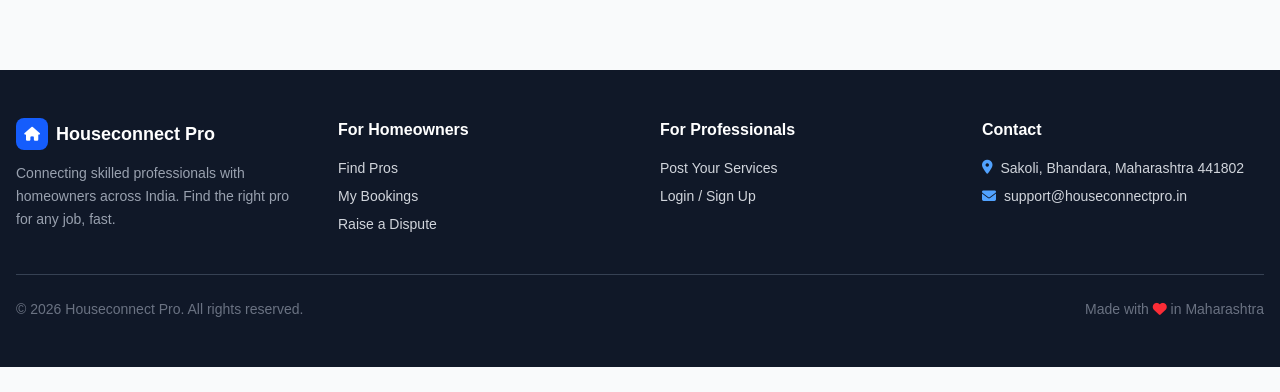
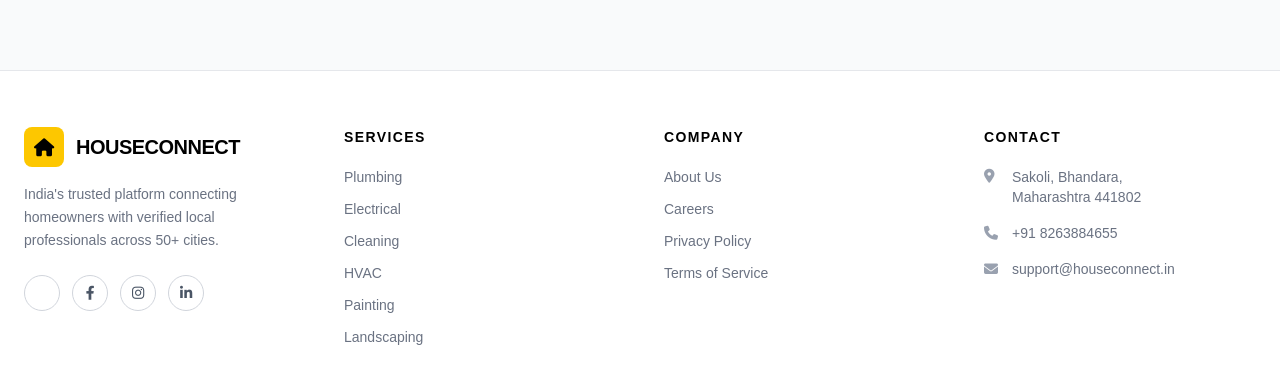
Before and after one commit to JVP008/PIH2026_NodeX, a Next.js app: page /contractors in a window 1280 px wide. Shown: the part 560-952 px from the top of the page. Before the commit the page ends 927 px from the top, so only its background shows below. Built offline with nearby package versions, Linux system fonts and the light colour scheme; no server answers; the database is empty.

Commit message:
feat: redesign footer with logo, socials, services, company, contact columns and dashed copyright bar

```diff
--- a/components/Footer.tsx
+++ b/components/Footer.tsx
@@ -2,63 +2,86 @@ import Link from 'next/link';
 
 export default function Footer() {
     return (
-        <footer className="bg-gray-900 text-gray-300 mt-20">
-            <div className="max-w-7xl mx-auto px-4 py-12">
-                <div className="grid grid-cols-1 md:grid-cols-4 gap-10 mb-10">
+        <footer className="bg-white border-t border-gray-200 mt-20">
+            <div className="max-w-7xl mx-auto px-6 py-14">
+                <div className="grid grid-cols-1 md:grid-cols-4 gap-12">
 
-                    {/* Brand */}
-                    <div className="md:col-span-1">
-                        <div className="flex items-center gap-2 mb-3">
-                            <div className="w-8 h-8 bg-blue-600 rounded-lg flex items-center justify-center">
-                                <i className="fas fa-home text-white text-sm"></i>
+                    {/* Brand + Socials */}
+                    <div>
+                        <div className="flex items-center gap-3 mb-4">
+                            <div className="w-10 h-10 bg-yellow-400 rounded-lg flex items-center justify-center">
+                                <i className="fas fa-home text-black text-lg"></i>
                             </div>
-                            <span className="text-white font-bold text-lg">Houseconnect Pro</span>
+                            <span className="text-black font-black text-xl tracking-tight uppercase">Houseconnect</span>
                         </div>
-                        <p className="text-sm text-gray-400 leading-relaxed">
-                            Connecting skilled professionals with homeowners across India. Find the right pro for any job, fast.
+                        <p className="text-gray-500 text-sm leading-relaxed mb-6">
+                            India&apos;s trusted platform connecting homeowners with verified local professionals across 50+ cities.
                         </p>
+                        <div className="flex items-center gap-3">
+                            <a href="#" aria-label="X / Twitter" className="w-9 h-9 rounded-full border border-gray-300 flex items-center justify-center text-gray-600 hover:border-black hover:text-black transition">
+                                <i className="fab fa-x-twitter text-sm"></i>
+                            </a>
+                            <a href="#" aria-label="Facebook" className="w-9 h-9 rounded-full border border-gray-300 flex items-center justify-center text-gray-600 hover:border-blue-600 hover:text-blue-600 transition">
+                                <i className="fab fa-facebook-f text-sm"></i>
+                            </a>
+                            <a href="#" aria-label="Instagram" className="w-9 h-9 rounded-full border border-gray-300 flex items-center justify-center text-gray-600 hover:border-pink-500 hover:text-pink-500 transition">
+                                <i className="fab fa-instagram text-sm"></i>
+                            </a>
+                            <a href="#" aria-label="LinkedIn" className="w-9 h-9 rounded-full border border-gray-300 flex items-center justify-center text-gray-600 hover:border-blue-700 hover:text-blue-700 transition">
+                                <i className="fab fa-linkedin-in text-sm"></i>
+                            </a>
+                        </div>
                     </div>
 
-                    {/* Homeowners */}
+                    {/* Services */}
                     <div>
-                        <h4 className="text-white font-semibold mb-4">For Homeowners</h4>
-                        <ul className="space-y-2 text-sm">
-                            <li><Link href="/contractors" className="hover:text-white transition">Find Pros</Link></li>
-                            <li><Link href="/bookings" className="hover:text-white transition">My Bookings</Link></li>
-                            <li><Link href="/disputes" className="hover:text-white transition">Raise a Dispute</Link></li>
+                        <h4 className="text-black font-bold text-sm uppercase tracking-widest mb-5">Services</h4>
+                        <ul className="space-y-3 text-sm text-gray-500">
+                            <li><Link href="/contractors?service=Plumbing" className="hover:text-black transition">Plumbing</Link></li>
+                            <li><Link href="/contractors?service=Electrical" className="hover:text-black transition">Electrical</Link></li>
+                            <li><Link href="/contractors?service=Cleaning" className="hover:text-black transition">Cleaning</Link></li>
+                            <li><Link href="/contractors?service=HVAC" className="hover:text-black transition">HVAC</Link></li>
+                            <li><Link href="/contractors?service=Painting" className="hover:text-black transition">Painting</Link></li>
+                            <li><Link href="/contractors?service=Landscaping" className="hover:text-black transition">Landscaping</Link></li>
                         </ul>
                     </div>
 
-                    {/* Professionals */}
+                    {/* Company */}
                     <div>
-                        <h4 className="text-white font-semibold mb-4">For Professionals</h4>
-                        <ul className="space-y-2 text-sm">
-                            <li><Link href="/post-job" className="hover:text-white transition">Post Your Services</Link></li>
-                            <li><Link href="/login" className="hover:text-white transition">Login / Sign Up</Link></li>
+                        <h4 className="text-black font-bold text-sm uppercase tracking-widest mb-5">Company</h4>
+                        <ul className="space-y-3 text-sm text-gray-500">
+                            <li><Link href="#" className="hover:text-black transition">About Us</Link></li>
+                            <li><Link href="#" className="hover:text-black transition">Careers</Link></li>
+                            <li><Link href="#" className="hover:text-black transition">Privacy Policy</Link></li>
+                            <li><Link href="#" className="hover:text-black transition">Terms of Service</Link></li>
                         </ul>
                     </div>
 
                     {/* Contact */}
                     <div>
-                        <h4 className="text-white font-semibold mb-4">Contact</h4>
-                        <ul className="space-y-2 text-sm">
-                            <li className="flex items-start gap-2">
-                                <i className="fas fa-map-marker-alt mt-0.5 text-blue-400"></i>
-                                <span>Sakoli, Bhandara, Maharashtra 441802</span>
+                        <h4 className="text-black font-bold text-sm uppercase tracking-widest mb-5">Contact</h4>
+                        <ul className="space-y-4 text-sm text-gray-500">
+                            <li className="flex items-start gap-3">
+                                <i className="fas fa-map-marker-alt text-gray-400 mt-0.5 w-4 shrink-0"></i>
+                                <span>Sakoli, Bhandara,<br />Maharashtra 441802</span>
                             </li>
-                            <li className="flex items-center gap-2">
-                                <i className="fas fa-envelope text-blue-400"></i>
-                                <a href="mailto:support@houseconnectpro.in" className="hover:text-white transition">
-                                    support@houseconnectpro.in
-                                </a>
+                            <li className="flex items-center gap-3">
+                                <i className="fas fa-phone text-gray-400 w-4 shrink-0"></i>
+                                <a href="tel:+918263884655" className="hover:text-black transition">+91 8263884655</a>
+                            </li>
+                            <li className="flex items-center gap-3">
+                                <i className="fas fa-envelope text-gray-400 w-4 shrink-0"></i>
+                                <a href="mailto:support@houseconnect.in" className="hover:text-black transition">support@houseconnect.in</a>
                             </li>
                         </ul>
                     </div>
                 </div>
+            </div>
 
-                <div className="border-t border-gray-700 pt-6 flex flex-col md:flex-row items-center justify-between gap-4 text-sm text-gray-500">
-                    <p>© {new Date().getFullYear()} Houseconnect Pro. All rights reserved.</p>
-                    <p>Made with <i className="fas fa-heart text-red-500"></i> in Maharashtra</p>
+            {/* Dashed divider + copyright */}
+            <div className="border-t border-dashed border-gray-300">
+                <div className="max-w-7xl mx-auto px-6 py-5 flex flex-col md:flex-row items-center justify-center text-sm text-gray-400">
+                    <p>© 2026 HouseConnect Pro. All rights reserved. Made with <i className="fas fa-heart text-red-500 mx-1"></i> in India</p>
                 </div>
             </div>
         </footer>
```
